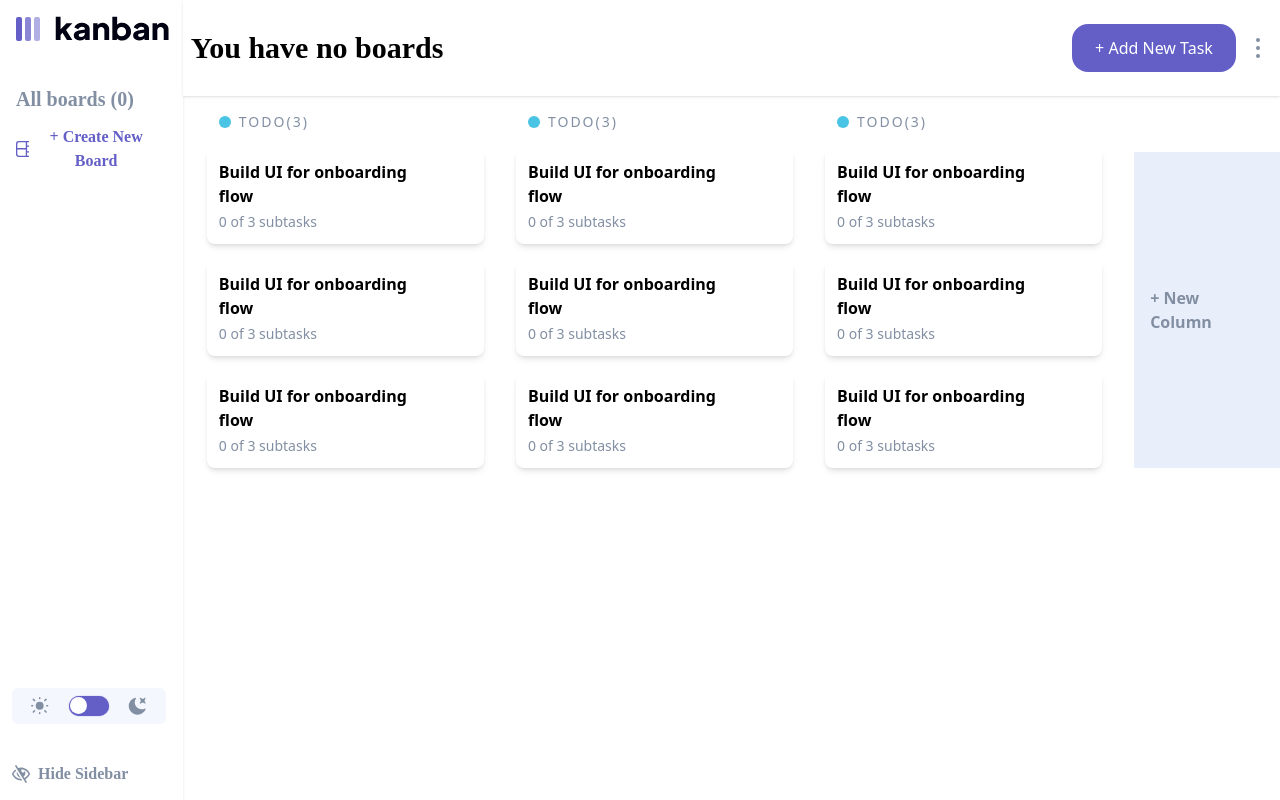
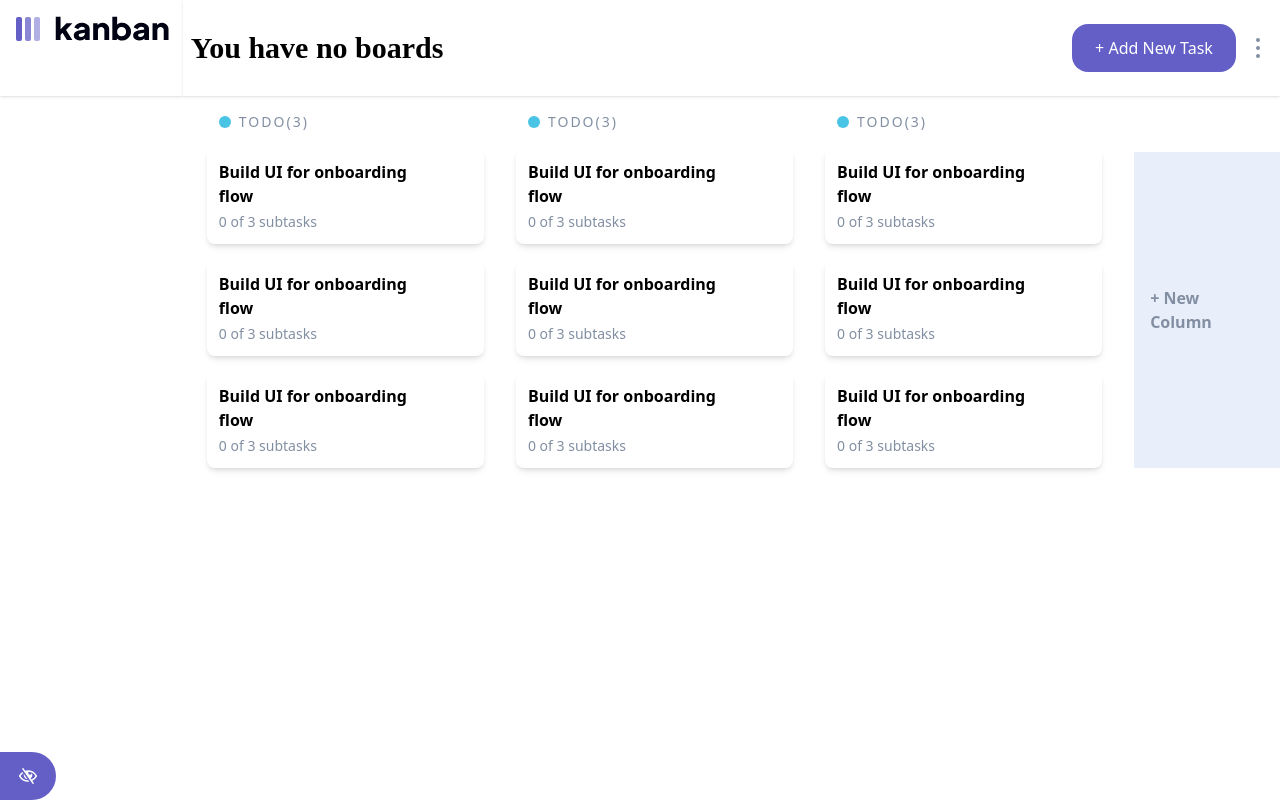
Before and after one commit to ChekeGT/Kanban-task-mangament-app, a React (Vite) app: page / in a window 1280 px wide. Built offline with nearby package versions, Linux system fonts and the light colour scheme; a web font is replaced by a local one.

Commit message:
Added a functionality to hide the navBar

```diff
--- /dev/null
+++ b/src/components/NavBar/HideNavBar.jsx
@@ -0,0 +1,17 @@
+
+export default function HideNavBar({handleToggleNavBar, showNavBar}){
+    if (showNavBar){
+        return (
+            <button className="flex flex-row items-center gap-2 " onClick={handleToggleNavBar}>
+                <img className="w-[18px] h-[18px]" src="./src/assets/icon-hide-sidebar.svg"/>
+                <p className=" text-grayText font-extrabold">Hide Sidebar</p>
+            </button>
+        )
+    }else{
+        return (
+            <button className=" flex items-center justify-center absolute bottom-0 left-0 bg-mainPurple w-[56px] h-[48px] rounded-tr-full rounded-br-full" onClick={handleToggleNavBar}>
+                <svg className=" fill-white" width="18" height="16" xmlns="http://www.w3.org/2000/svg"><path d="M8.522 11.223a4.252 4.252 0 0 1-3.654-5.22l3.654 5.22ZM9 12.25A8.685 8.685 0 0 1 1.5 8a8.612 8.612 0 0 1 2.76-2.864l-.86-1.23A10.112 10.112 0 0 0 .208 7.238a1.5 1.5 0 0 0 0 1.524A10.187 10.187 0 0 0 9 13.75c.414 0 .828-.025 1.239-.074l-1-1.43A8.88 8.88 0 0 1 9 12.25Zm8.792-3.488a10.14 10.14 0 0 1-4.486 4.046l1.504 2.148a.375.375 0 0 1-.092.523l-.648.453a.375.375 0 0 1-.523-.092L3.19 1.044A.375.375 0 0 1 3.282.52L3.93.068a.375.375 0 0 1 .523.092l1.735 2.479A10.308 10.308 0 0 1 9 2.25c3.746 0 7.031 2 8.792 4.988a1.5 1.5 0 0 1 0 1.524ZM16.5 8a8.674 8.674 0 0 0-6.755-4.219A1.75 1.75 0 1 0 12.75 5v-.001a4.25 4.25 0 0 1-1.154 5.366l.834 1.192A8.641 8.641 0 0 0 16.5 8Z"/></svg>
+            </button>
+        )
+    }
+}
--- a/src/components/NavBar/HideSideBar.jsx
+++ /dev/null
@@ -1,16 +0,0 @@
-import { useState } from "react"
-
-export default function HideSideBar(){
-    let [hidden, SetHiddenStatus] = useState(false)
-
-    function handleHideSideBar(){
-
-    }
-
-    return (
-        <button className="flex flex-row items-center gap-2 " onClick={handleHideSideBar}>
-            <img className="w-[18px] h-[18px]" src="./src/assets/icon-hide-sidebar.svg"/>
-            <p className=" text-grayText font-extrabold">Hide Sidebar</p>
-        </button>
-    )
-}
--- a/src/components/NavBar/NavBar.jsx
+++ b/src/components/NavBar/NavBar.jsx
@@ -1,13 +1,21 @@
 // Components
 import ThemeToggler from './ThemeToggler.jsx'
-import HideSideBar from "./HideSideBar.jsx"
+import HideNavBar from "./HideNavBar.jsx"
 import BoardComponent from "./BoardComponent.jsx"
 import CreateNewBoardButton from "./CreateNewBoardButton.jsx"
 import { THEMES } from '../../state_management/themes.js'
+import { useState } from 'react'
 
 
 
 export default function NavBar({boards, theme, currentBoard}){
+    const [showNavBar, setShowNavBar ] = useState(false)
+
+    const toggleShowNavBar = () => {
+        setShowNavBar(!showNavBar)
+    }
+
+    if (showNavBar){
         return(
             <header className='w-2/12'>
                 <nav className=" flex flex-col min-h-screen justify-between bg-white shadow w-full py-2 font-custom dark:bg-darkGrey pr-3" >
@@ -25,9 +33,23 @@ export default function NavBar({boards, theme, currentBoard}){
                     </div>
                     <div className="grid grid-rows-2 w-[90%] gap-8 mx-3">
                         <ThemeToggler theme={theme}/>
-                    <HideSideBar/>
+                        <HideNavBar showNavBar={showNavBar} handleToggleNavBar={toggleShowNavBar}/>
+                    </div>
+                </nav>
+            </header>
+        )
+    }else{
+        return (
+            <header className='w-2/12 h-[96px]'>
+                <nav className=" flex flex-col justify-between h-[96px] bg-white shadow w-full py-2 font-custom dark:bg-darkGrey pr-3" >
+                    <div className="flex flex-col gap-4 w-full mt-2">
+                        <img className="w-[152.53px] h-[25.22px] mb-7 ml-4" src={`./src/assets/logo-${theme == THEMES.light ? 'dark' : 'light'}.svg`}></img>
+                    </div>
+                    <div className="grid grid-rows-2 w-[90%] gap-8 mx-3">
+                        <HideNavBar handleToggleNavBar={toggleShowNavBar} showNavBar={showNavBar}/>
                     </div>
                 </nav>
             </header>
         )
     }
+}
```
Lines whose indentation alone changed are shown as unchanged.
